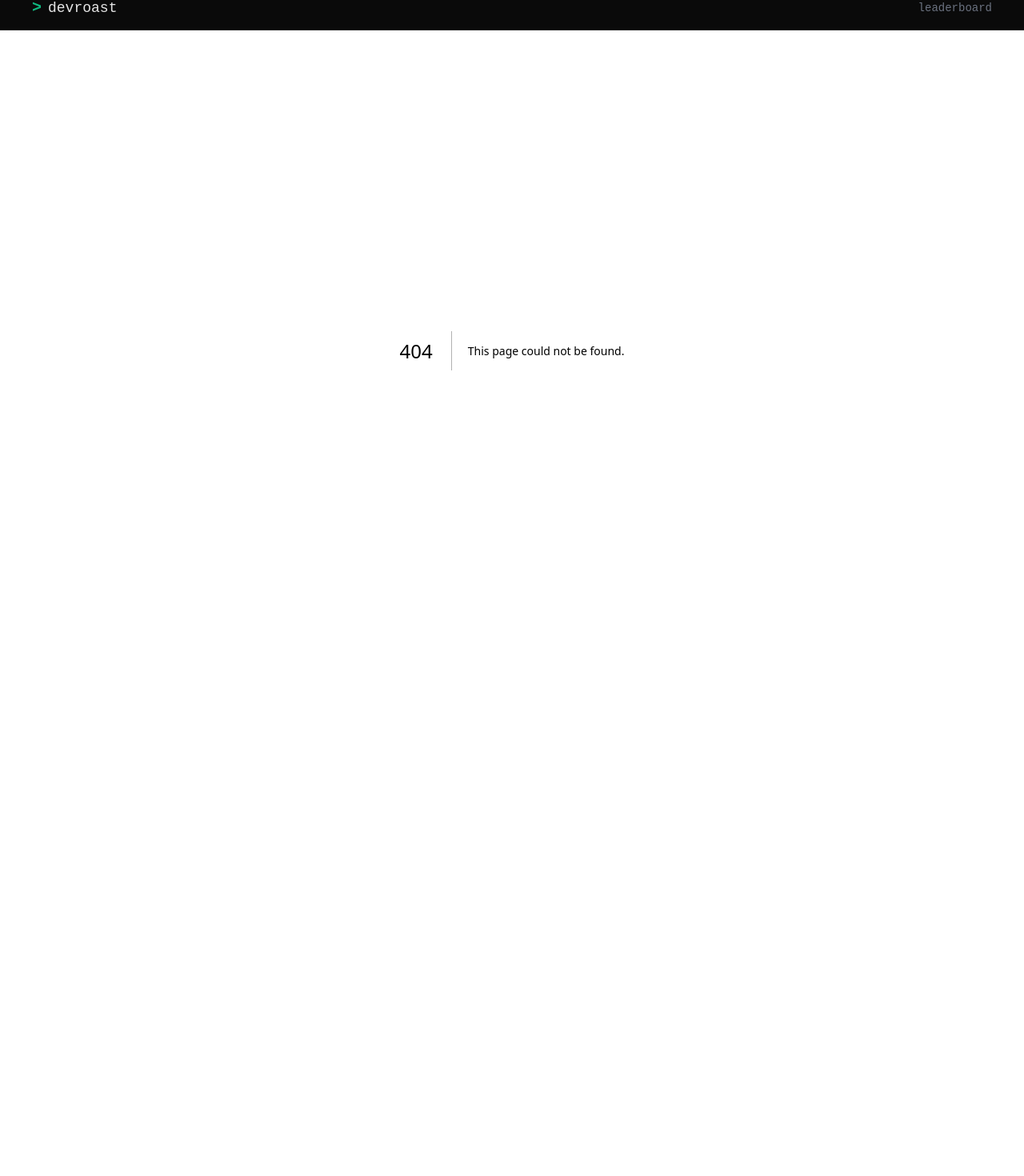
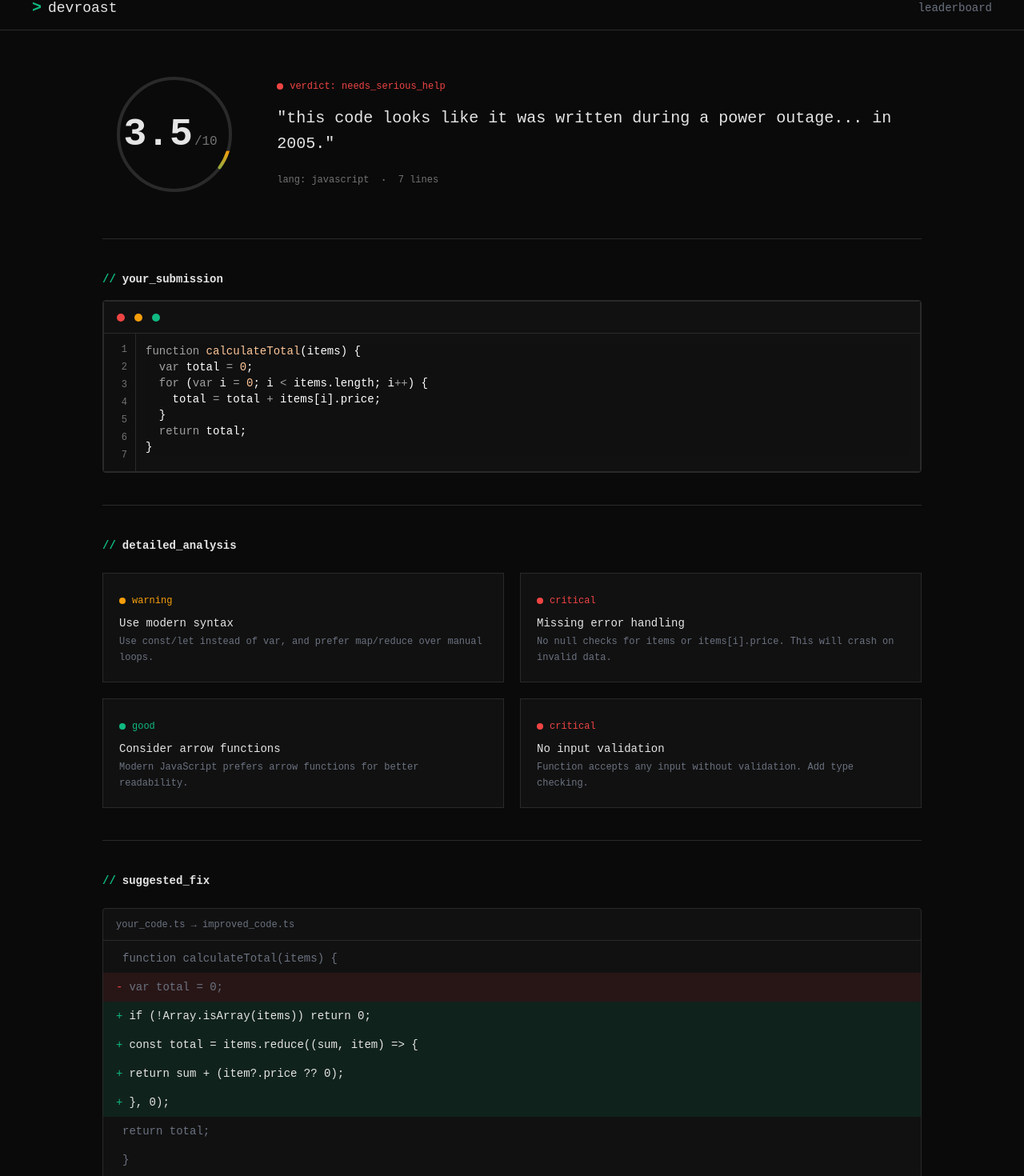
Before and after one commit to rafaelreisramos/nlw-22-devroast-fullstack, a Next.js app: page /roast/1 in a window 1280 px wide. Before the commit this address had no page. Shown: the part 18-1488 px from the top of the page at 80% size. Before the commit the page ends 856 px from the top, so only its background shows below. Built offline with nearby package versions, Linux system fonts and the light colour scheme.

Commit message:
feat(ui): add SectionTitle component, refactor Badge with dot, and add Roast Results page

```diff
--- a/src/app/components/page.tsx
+++ b/src/app/components/page.tsx
@@ -10,6 +10,7 @@ import {
 	LeaderboardRowScore,
 } from "@/components/ui/leaderboard-row";
 import { ScoreRing } from "@/components/ui/score-ring";
+import { SectionTitle } from "@/components/ui/section-title";
 import { ButtonsDemo } from "./buttons-demo";
 import { ToggleDemo } from "./toggle-demo";
 
@@ -37,36 +38,21 @@ export default function ComponentsPage() {
 
 			<div className="space-y-16 max-w-4xl">
 				<section>
-					<h2 className="mb-4 font-mono text-xl font-semibold text-accent-green">
-						{/* buttons */}
-					</h2>
+					<SectionTitle className="mb-4 text-xl">buttons</SectionTitle>
 					<ButtonsDemo />
 				</section>
 
 				<section>
-					<h2 className="mb-4 font-mono text-xl font-semibold text-accent-green">
-						{/* toggle */}
-					</h2>
+					<SectionTitle className="mb-4 text-xl">toggle</SectionTitle>
 					<ToggleDemo />
 				</section>
 
 				<section>
-					<h2 className="mb-4 font-mono text-xl font-semibold text-accent-green">
-						{/* badge_status */}
-					</h2>
+					<SectionTitle className="mb-4 text-xl">badge_status</SectionTitle>
 
 					<div className="flex flex-wrap gap-6">
 						{badgeVariantsList.map((item) => (
 							<Badge key={item.variant} variant={item.variant as never}>
-								<span
-									className={`h-2 w-2 rounded-full ${
-										item.variant === "critical" || item.variant === "verdict"
-											? "bg-accent-red"
-											: item.variant === "warning"
-												? "bg-accent-amber"
-												: "bg-accent-green"
-									}`}
-								/>
 								{item.label}
 							</Badge>
 						))}
@@ -74,15 +60,10 @@ export default function ComponentsPage() {
 				</section>
 
 				<section>
-					<h2 className="mb-4 font-mono text-xl font-semibold text-accent-green">
-						{/* cards */}
-					</h2>
+					<SectionTitle className="mb-4 text-xl">cards</SectionTitle>
 
 					<Card className="max-w-lg">
-						<Badge variant="critical">
-							<span className="h-2 w-2 rounded-full bg-current" />
-							critical
-						</Badge>
+						<Badge variant="critical">critical</Badge>
 						<CardTitle>using var instead of const/let</CardTitle>
 						<CardDescription>
 							the var keyword is function-scoped rather than block-scoped, which
@@ -93,9 +74,7 @@ export default function ComponentsPage() {
 				</section>
 
 				<section>
-					<h2 className="mb-4 font-mono text-xl font-semibold text-accent-green">
-						{/* code_block */}
-					</h2>
+					<SectionTitle className="mb-4 text-xl">code_block</SectionTitle>
 
 					<div className="max-w-xl">
 						<CodeBlock code={sampleCode} filename="calculate.js" />
@@ -103,9 +82,7 @@ export default function ComponentsPage() {
 				</section>
 
 				<section>
-					<h2 className="mb-4 font-mono text-xl font-semibold text-accent-green">
-						{/* diff_line */}
-					</h2>
+					<SectionTitle className="mb-4 text-xl">diff_line</SectionTitle>
 
 					<div className="max-w-xl border border-border-primary bg-bg-input">
 						<DiffLine type="removed" prefix="-">
@@ -121,9 +98,7 @@ export default function ComponentsPage() {
 				</section>
 
 				<section>
-					<h2 className="mb-4 font-mono text-xl font-semibold text-accent-green">
-						{/* table_row */}
-					</h2>
+					<SectionTitle className="mb-4 text-xl">table_row</SectionTitle>
 
 					<div className="max-w-2xl border border-border-primary bg-bg-input">
 						<LeaderboardRow>
@@ -160,9 +135,7 @@ export default function ComponentsPage() {
 				</section>
 
 				<section>
-					<h2 className="mb-4 font-mono text-xl font-semibold text-accent-green">
-						{/* score_ring */}
-					</h2>
+					<SectionTitle className="mb-4 text-xl">score_ring</SectionTitle>
 
 					<div className="flex gap-8">
 						<ScoreRing score={3.5} />
--- a/src/app/page.tsx
+++ b/src/app/page.tsx
@@ -10,6 +10,7 @@ import {
 	LeaderboardRowRank,
 	LeaderboardRowScore,
 } from "@/components/ui/leaderboard-row";
+import { SectionTitle } from "@/components/ui/section-title";
 import { Toggle } from "@/components/ui/toggle";
 
 export default function Home() {
@@ -70,14 +71,7 @@ export default function Home() {
 				<div className="flex flex-col gap-6">
 					{/* Title Row */}
 					<div className="flex items-center justify-between">
-						<div className="flex items-center gap-2">
-							<span className="font-mono text-sm font-bold text-accent-green">
-								{`//`}
-							</span>
-							<span className="font-mono text-sm font-bold text-text-primary">
-								shame_leaderboard
-							</span>
-						</div>
+						<SectionTitle>shame_leaderboard</SectionTitle>
 						<div className="rounded-sm border border-border-primary px-3 py-1.5">
 							<span className="font-mono text-xs text-text-secondary">
 								$ view_all &gt;&gt;
--- /dev/null
+++ b/src/app/roast/[id]/page.tsx
@@ -0,0 +1,197 @@
+import { Badge } from "@/components/ui/badge";
+import { Card, CardDescription, CardTitle } from "@/components/ui/card";
+import { CodeBlock } from "@/components/ui/code-block";
+import { DiffLine } from "@/components/ui/diff-line";
+import { ScoreRing } from "@/components/ui/score-ring";
+import { SectionTitle } from "@/components/ui/section-title";
+
+export async function generateStaticParams() {
+	return [{ id: "00000000-0000-0000-0000-000000000000" }];
+}
+
+export async function generateMetadata() {
+	return {
+		title: "Roast Results | DevRoast",
+		description: "Your code has been roasted - see the results",
+	};
+}
+
+type DiffLineType = "removed" | "added" | "context";
+
+const STATIC_ROAST_RESULT = {
+	score: 3.5,
+	verdict: "needs_serious_help",
+	roastTitle:
+		'"this code looks like it was written during a power outage... in 2005."',
+	language: "javascript",
+	lines: 7,
+	code: `function calculateTotal(items) {
+  var total = 0;
+  for (var i = 0; i < items.length; i++) {
+    total = total + items[i].price;
+  }
+  return total;
+}`,
+	issues: [
+		{
+			title: "Use modern syntax",
+			description:
+				"Use const/let instead of var, and prefer map/reduce over manual loops.",
+			severity: "warning" as const,
+		},
+		{
+			title: "Missing error handling",
+			description:
+				"No null checks for items or items[i].price. This will crash on invalid data.",
+			severity: "critical" as const,
+		},
+		{
+			title: "Consider arrow functions",
+			description:
+				"Modern JavaScript prefers arrow functions for better readability.",
+			severity: "good" as const,
+		},
+		{
+			title: "No input validation",
+			description:
+				"Function accepts any input without validation. Add type checking.",
+			severity: "critical" as const,
+		},
+	],
+	diff: [
+		{
+			type: "context" as DiffLineType,
+			prefix: " ",
+			content: "function calculateTotal(items) {",
+		},
+		{
+			type: "removed" as DiffLineType,
+			prefix: "-",
+			content: "  var total = 0;",
+		},
+		{
+			type: "added" as DiffLineType,
+			prefix: "+",
+			content: "  if (!Array.isArray(items)) return 0;",
+		},
+		{
+			type: "added" as DiffLineType,
+			prefix: "+",
+			content: "  const total = items.reduce((sum, item) => {",
+		},
+		{
+			type: "added" as DiffLineType,
+			prefix: "+",
+			content: "    return sum + (item?.price ?? 0);",
+		},
+		{ type: "added" as DiffLineType, prefix: "+", content: "  }, 0);" },
+		{
+			type: "context" as DiffLineType,
+			prefix: " ",
+			content: "  return total;",
+		},
+		{ type: "context" as DiffLineType, prefix: " ", content: "}" },
+	],
+};
+
+export default async function RoastResultsPage({
+	params,
+}: {
+	params: Promise<{ id: string }>;
+}) {
+	await params;
+
+	return (
+		<main className="flex min-h-[calc(100vh-3.5rem)] flex-col items-center bg-bg-page px-20 py-10">
+			<div className="flex w-full max-w-5xl flex-col gap-10">
+				{/* Score Hero */}
+				<div className="flex items-center justify-center gap-12">
+					<ScoreRing score={STATIC_ROAST_RESULT.score} />
+
+					<div className="flex flex-col gap-4">
+						{/* Badge */}
+						<Badge variant="verdict">
+							verdict: {STATIC_ROAST_RESULT.verdict}
+						</Badge>
+
+						{/* Roast Title */}
+						<p className="font-mono text-xl leading-relaxed text-text-primary">
+							{STATIC_ROAST_RESULT.roastTitle}
+						</p>
+
+						{/* Meta */}
+						<div className="flex items-center gap-4">
+							<span className="font-mono text-xs text-text-tertiary">
+								lang: {STATIC_ROAST_RESULT.language}
+							</span>
+							<span className="text-text-tertiary">·</span>
+							<span className="font-mono text-xs text-text-tertiary">
+								{STATIC_ROAST_RESULT.lines} lines
+							</span>
+						</div>
+					</div>
+				</div>
+
+				{/* Divider */}
+				<div className="h-px w-full bg-border-primary" />
+
+				{/* Submitted Code Section */}
+				<div className="flex flex-col gap-4">
+					<SectionTitle>your_submission</SectionTitle>
+
+					<div className="overflow-hidden rounded-sm border border-border-primary bg-bg-input">
+						<CodeBlock
+							code={STATIC_ROAST_RESULT.code}
+							language={STATIC_ROAST_RESULT.language}
+						/>
+					</div>
+				</div>
+
+				{/* Divider */}
+				<div className="h-px w-full bg-border-primary" />
+
+				{/* Analysis Section */}
+				<div className="flex flex-col gap-6">
+					<SectionTitle>detailed_analysis</SectionTitle>
+
+					{/* Issues Grid */}
+					<div className="grid grid-cols-2 gap-5">
+						{STATIC_ROAST_RESULT.issues.map((issue, index) => (
+							<Card key={index}>
+								<Badge variant={issue.severity}>{issue.severity}</Badge>
+								<CardTitle>{issue.title}</CardTitle>
+								<CardDescription>{issue.description}</CardDescription>
+							</Card>
+						))}
+					</div>
+				</div>
+
+				{/* Divider */}
+				<div className="h-px w-full bg-border-primary" />
+
+				{/* Suggested Fix Section */}
+				<div className="flex flex-col gap-6">
+					<SectionTitle>suggested_fix</SectionTitle>
+
+					<div className="overflow-hidden rounded-sm border border-border-primary bg-bg-input">
+						{/* Diff Header */}
+						<div className="flex h-10 items-center gap-2 border-b border-border-primary px-4">
+							<span className="font-mono text-xs text-text-secondary">
+								your_code.ts → improved_code.ts
+							</span>
+						</div>
+
+						{/* Diff Body */}
+						<div className="flex flex-col py-1">
+							{STATIC_ROAST_RESULT.diff.map((line, index) => (
+								<DiffLine key={index} type={line.type} prefix={line.prefix}>
+									{line.content}
+								</DiffLine>
+							))}
+						</div>
+					</div>
+				</div>
+			</div>
+		</main>
+	);
+}
--- a/src/components/ui/badge.tsx
+++ b/src/components/ui/badge.tsx
@@ -1,8 +1,8 @@
-import type { HTMLAttributes } from "react";
+import type { HTMLAttributes, ReactNode } from "react";
 import { tv } from "tailwind-variants";
 
 const badgeVariants = tv({
-	base: "inline-flex items-center gap-2 font-mono text-xs font-normal",
+	base: "inline-flex items-center gap-2 font-mono text-xs font-medium",
 	variants: {
 		variant: {
 			critical: "text-accent-red",
@@ -16,14 +16,35 @@ const badgeVariants = tv({
 	},
 });
 
+const dotVariants = tv({
+	base: "h-2 w-2 rounded-full",
+	variants: {
+		variant: {
+			critical: "bg-accent-red",
+			warning: "bg-accent-amber",
+			good: "bg-accent-green",
+			verdict: "bg-accent-red",
+		},
+	},
+	defaultVariants: {
+		variant: "good",
+	},
+});
+
 type BadgeVariant = "critical" | "warning" | "good" | "verdict";
 
 export interface BadgeProps extends HTMLAttributes<HTMLDivElement> {
 	variant?: BadgeVariant;
+	children?: ReactNode;
 }
 
-function Badge({ className, variant, ...props }: BadgeProps) {
-	return <div className={badgeVariants({ variant, className })} {...props} />;
+function Badge({ className, variant, children, ...props }: BadgeProps) {
+	return (
+		<div className={badgeVariants({ variant, className })} {...props}>
+			<div className={dotVariants({ variant })} />
+			{children}
+		</div>
+	);
 }
 
 Badge.displayName = "Badge";
--- /dev/null
+++ b/src/components/ui/section-title.tsx
@@ -0,0 +1,23 @@
+import type { HTMLAttributes, ReactNode } from "react";
+import { twMerge } from "tailwind-merge";
+
+export interface SectionTitleProps extends HTMLAttributes<HTMLHeadingElement> {
+	children: ReactNode;
+}
+
+function SectionTitle({ children, className, ...props }: SectionTitleProps) {
+	return (
+		<h2 className={twMerge("flex items-center gap-2", className)} {...props}>
+			<span className="font-mono text-sm font-bold text-accent-green">
+				{"//"}
+			</span>
+			<span className="font-mono text-sm font-bold text-text-primary">
+				{children}
+			</span>
+		</h2>
+	);
+}
+
+SectionTitle.displayName = "SectionTitle";
+
+export { SectionTitle };
```
Also changed, not shown: 1 other file (tests, documents, lock files or other folders).
